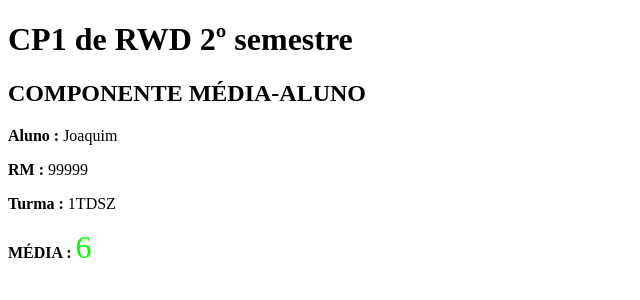
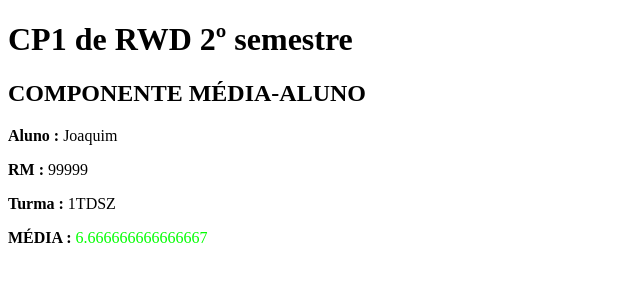
Before and after one commit to 1TDSS-2022/resolucao-cp1-2sem-react-spa, a React (Create React App) app in the folder rm94141/cp1/: page / in a window 1280 px wide. Shown: the top 300 px of the page, without its empty margins (0-640 px from the left). Built offline with nearby package versions, Linux system fonts and the light colour scheme.

Commit message:
Solução 2 da média do Aluno

```diff
--- a/rm94141/cp1/src/App.jsx
+++ b/rm94141/cp1/src/App.jsx
@@ -10,9 +10,9 @@ export default function App() {
         turma: "1TDSZ"
     })
 
-    const nota1 = 6
-    const nota2 = 6
-    const nota3 = 6
+    const nota1 = 10
+    const nota2 = 3
+    const nota3 = 7
 
     return (
         <>
--- a/rm94141/cp1/src/components/mediaAluno/MediaAluno.jsx
+++ b/rm94141/cp1/src/components/mediaAluno/MediaAluno.jsx
@@ -2,26 +2,20 @@ import React from "react"
 
 export default function MediaAluno(props) {
 
-    const objEstilo = {
-        color: "#000000",
-        fontSize: "2rem"
-    }
-
-    let media = 0
-
 const calculaMedia = () =>{
-
-        media = ((props.nota1+props.nota2+props.nota3) / 3)
+    let media = ((props.nota1+props.nota2+props.nota3) / 3)
 
     if(media <= 0){
-            objEstilo.color = "#FF0000"
-            return objEstilo
+
+        return <><strong>MÉDIA : </strong><span style={{color : "#FF0000"}}>{media}</span></>
+
     } else if(media > 0 && media < 6){
-            objEstilo.color = "#FFA500"
-            return objEstilo
+
+        return <><strong>MÉDIA : </strong><span style={{color : "#FFA500"}}>{media}</span></>
+
     } else if(media >= 6){
-            objEstilo.color = "#00FF00"
-            return objEstilo
+
+        return <><strong>MÉDIA : </strong><span style={{color : "#00FF00"}}>{media}</span></>
     }
 }
 
@@ -32,8 +26,32 @@ export default function MediaAluno(props) {
                 <p><strong>Aluno : </strong> {props.aluno.nome}</p>
                 <p><strong>RM : </strong> {props.aluno.rm}</p>
                 <p><strong>Turma : </strong> {props.aluno.turma}</p>
-                <p><strong>MÉDIA : </strong><span style={calculaMedia()}>{media}</span></p>
+                <p>{calculaMedia()}</p>
             </div>
         </div>
     )
 }
+
+
+// let media = 0
+
+// const objEstilo = {
+//     color: "#000000",
+//     fontSize: "2rem"
+// }
+
+// const calculaMedia = () =>{
+
+//     media = ((props.nota1+props.nota2+props.nota3) / 3)
+
+//     if(media <= 0){
+//         objEstilo.color = "#FF0000"
+//         return objEstilo
+//     } else if(media > 0 && media < 6){
+//         objEstilo.color = "#FFA500"
+//         return objEstilo
+//     } else if(media >= 6){
+//         objEstilo.color = "#00FF00"
+//         return objEstilo
+//     }
+// }
```
Lines whose indentation alone changed are shown as unchanged.
